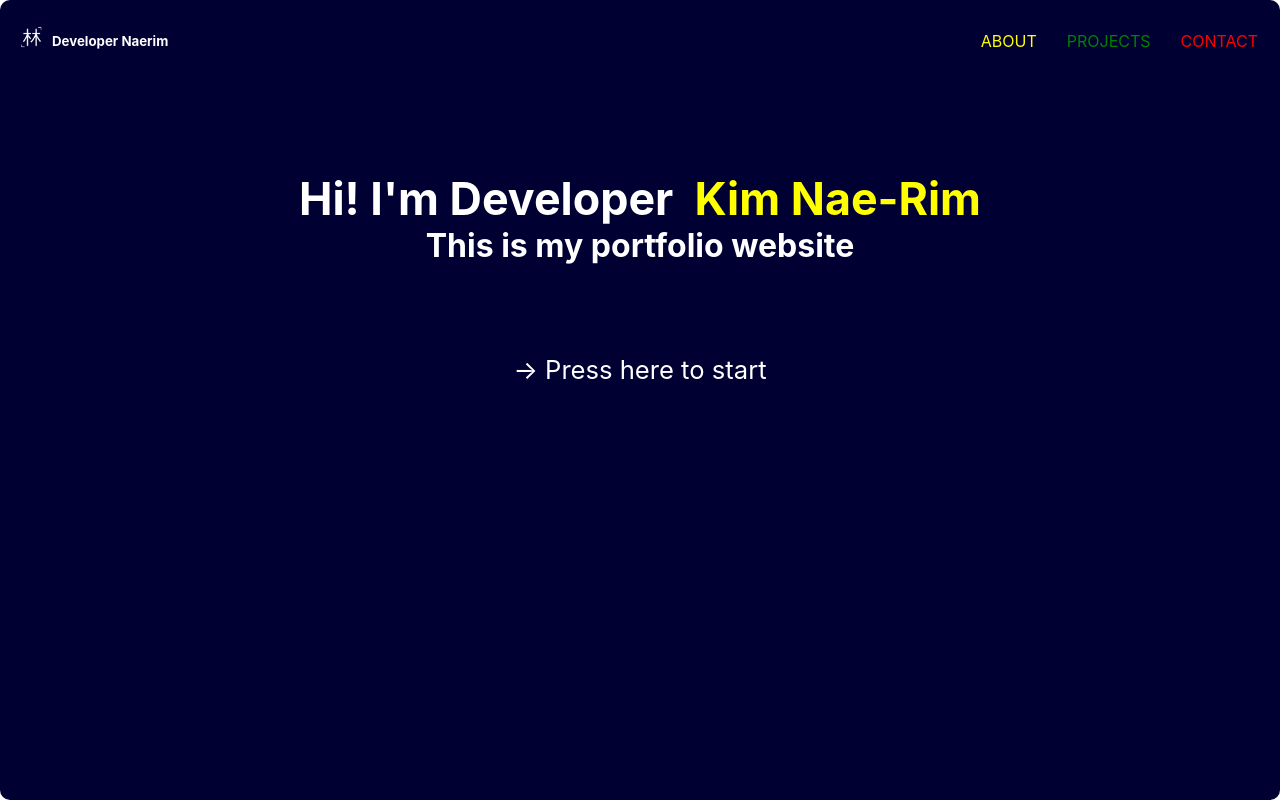
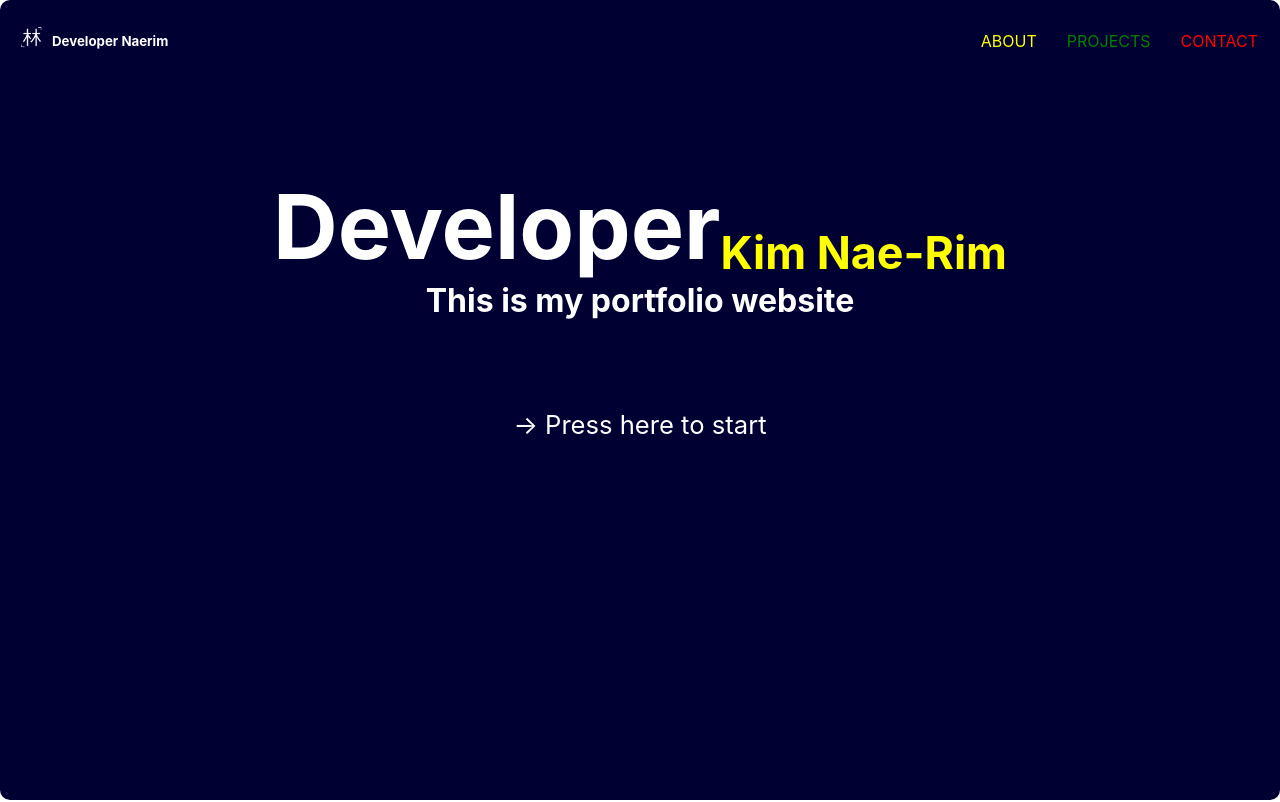
Before and after one commit to naerim/portfolio, a React (Create React App) app in the folder portfolio2020/: page / in a window 1280 px wide. Shown: the top 802 px of the page. Built offline with nearby package versions, Linux system fonts and the light colour scheme.

Commit message:
relocation text

```diff
--- a/portfolio2020/src/Components/MainSection.js
+++ b/portfolio2020/src/Components/MainSection.js
@@ -15,7 +15,7 @@ const TitleBox = styled.div`
 const Title = styled.h1`
   color: white;
   margin: 0;
-  font-size: 3.5vw;
+  font-size: 7vw;
 `;
 
 const TitleName = styled.h1`
@@ -41,8 +41,8 @@ const MainSection = () => {
     <Contents>
       <IntroduceBox>
         <TitleBox>
-          <Title>Hi! I'm Developer &nbsp;</Title>
-          <TitleName> Kim Nae-Rim</TitleName>
+          <Title>Developer</Title>
+          <TitleName> <br/>Kim Nae-Rim</TitleName>
         </TitleBox>
         <Introduce>This is my portfolio website</Introduce>
         <PressDown>-> Press here to start</PressDown>
```
